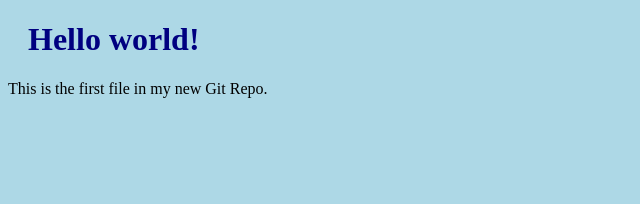
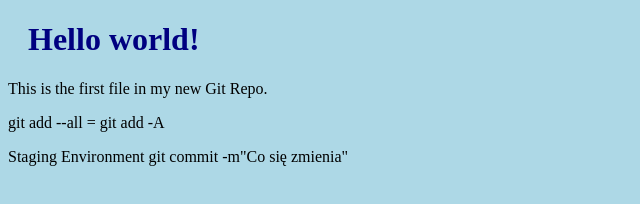
Before and after one commit to Tomdrius/Tomdrius..github.io, a plain HTML site: page index.html in a window 1280 px wide. Shown: the whole page, without its empty margins (0-640 px from the left). Drawn offline with Linux system fonts and the light colour scheme.

Commit message:
Updated index.html with a new information

```diff
--- a/index.html
+++ b/index.html
@@ -8,6 +8,7 @@
 
 <h1>Hello world!</h1>
 <p>This is the first file in my new Git Repo.</p>
-
+<p>git add --all = git add -A</p>
+<p>Staging Environment git commit -m"Co się zmienia"</p>
 </body>
 </html>
```
